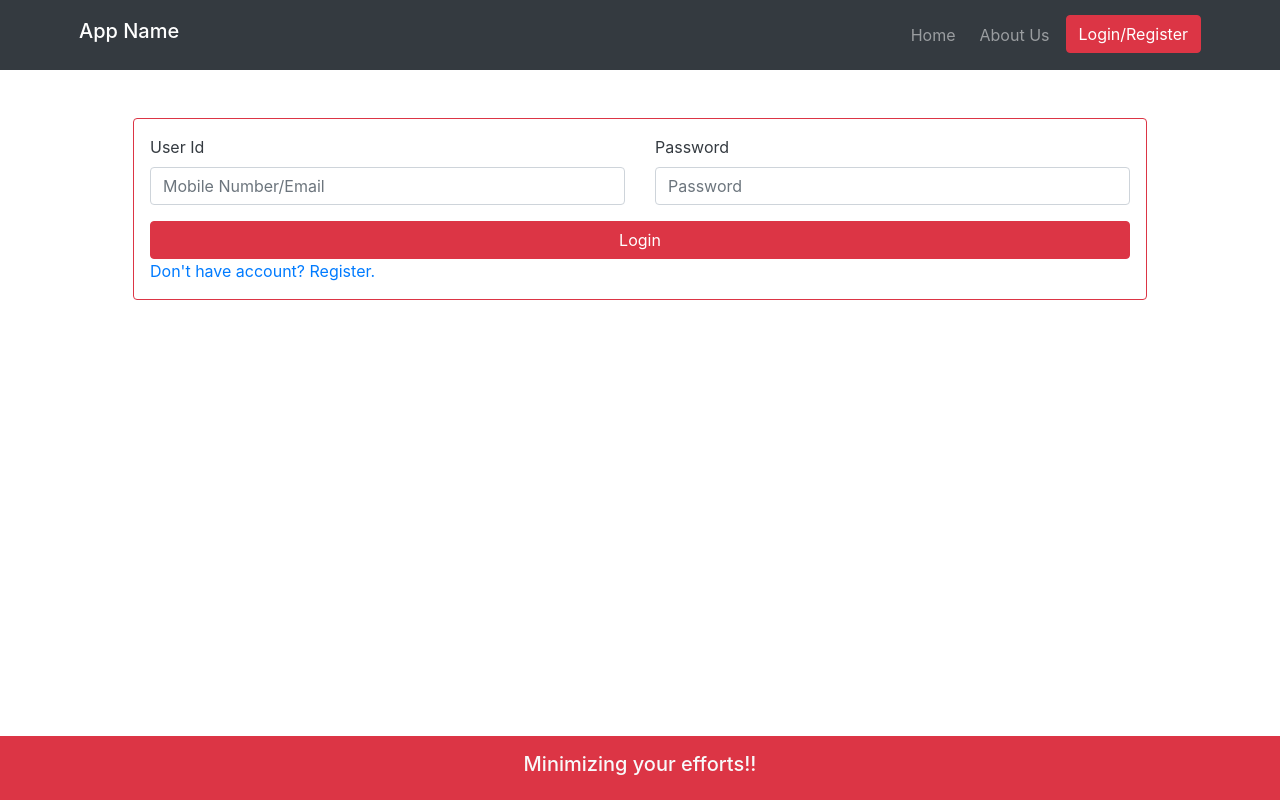
After one commit to akshsisodiya/Delivery_app, a Django app: template Webapp/templates/login.html in a window 1280 px wide. The commit adds this page. Run offline with Django 3.2, Linux system fonts and the light colour scheme; the template is opened without the code that fills it, so the values that code supplies are empty; some libraries are stand-ins or nearby versions.

Commit message:
login module temp

```diff
--- a/Webapp/Webapp/settings.py
+++ b/Webapp/Webapp/settings.py
@@ -78,7 +78,7 @@ WSGI_APPLICATION = 'Webapp.wsgi.application'
 DATABASES = {
     'default': {
         'ENGINE': 'django.db.backends.sqlite3',
-        'NAME': BASE_DIR / 'db.sqlite3',
+        'NAME': 'mydatabase',
     }
 }
 
--- a/Webapp/Webapp/urls.py
+++ b/Webapp/Webapp/urls.py
@@ -14,11 +14,13 @@ Including another URLconf
     2. Add a URL to urlpatterns:  path('blog/', include('blog.urls'))
 """
 from django.contrib import admin
-from django.urls import path
-from .views import index, register
+from django.urls import path,include
+from .views import index, register, login
 
 urlpatterns = [
     path('admin/', admin.site.urls),
     path('', index, name='index'),
     path('register/', register, name='register'),
+    path('login/', login, name='login'),
+    path('user/',include('user.urls')),
 ]
--- a/Webapp/Webapp/views.py
+++ b/Webapp/Webapp/views.py
@@ -5,3 +5,6 @@ def index(request):
 
 def register(request):
     return render(request,'registration_form.html')
+
+def login(request):
+    return render(request,'login.html')
--- a/Webapp/templates/base.html
+++ b/Webapp/templates/base.html
@@ -26,7 +26,7 @@
             <a href='/about-us' class="nav-link">About Us</a>
         </li>
         <li class="nav-item ml-2">
-            <a href="/register"><button class="btn btn-md btn-danger" >Login/Register</button></a>
+            <a href="/login"><button class="btn btn-md btn-danger" >Login/Register</button></a>
         </li>
     </ul>
     </div>
--- /dev/null
+++ b/Webapp/templates/login.html
@@ -0,0 +1,37 @@
+{% extends 'base.html' %} {% block content %}
+<div class="container text-dark">
+  <div class="p-5 justify-content-center">
+    <div
+      class="p-3 d-flex flex-column border border-danger rounded align-middle"
+    >
+      <form action="/user/login/" method="post">
+        {% csrf_token %}
+        <div class="row">
+          <div class="form-group col-lg-6">
+            <label for="user_id">User Id</label>
+            <input
+              type="text"
+              class="form-control"
+              id="user_id"
+              placeholder="Mobile Number/Email"
+              name="user_id"
+            />
+          </div>
+          <div class="form-group col-lg-6">
+            <label for="password">Password</label>
+            <input
+              type="password"
+              class="form-control"
+              id="Password"
+              placeholder="Password"
+              name="password"
+            />
+          </div>
+        </div>
+          <button class="btn btn-danger btn-block" type="submit">Login</button>
+      </form>
+        <a href="/register">Don't have account? Register.</a>
+    </div>
+  </div>
+</div>
+{% endblock %}
--- a/Webapp/templates/registration_form.html
+++ b/Webapp/templates/registration_form.html
@@ -73,6 +73,7 @@
         </div>
           <button class="btn btn-danger btn-block" type="submit">Submit</button>
       </form>
+      <a href="/login">Already have account? Login.</a>
     </div>
   </div>
 </div>
```
Also changed, not shown: Webapp/user/urls.py (added, +8 -0 lines), Webapp/user/views.py (+16 -2 lines).
